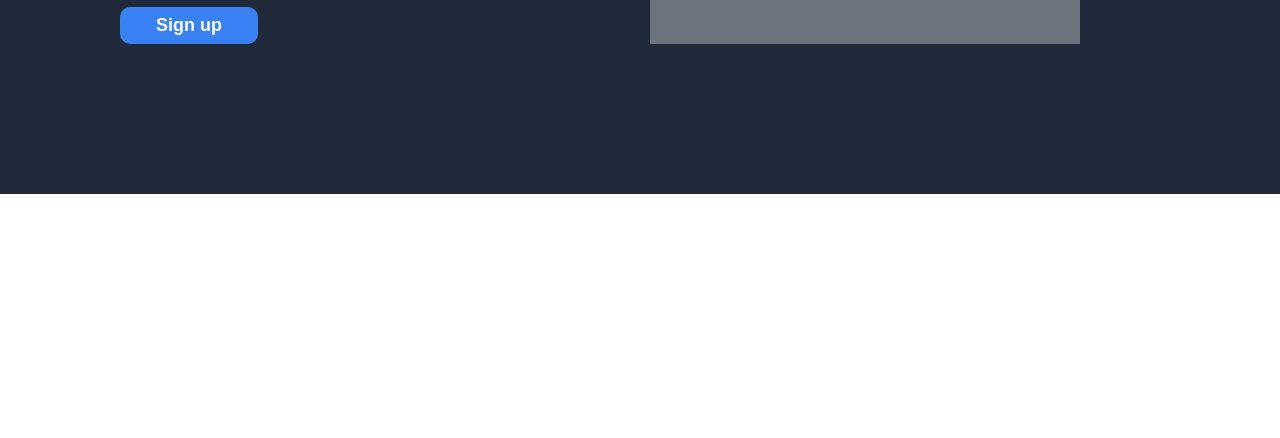
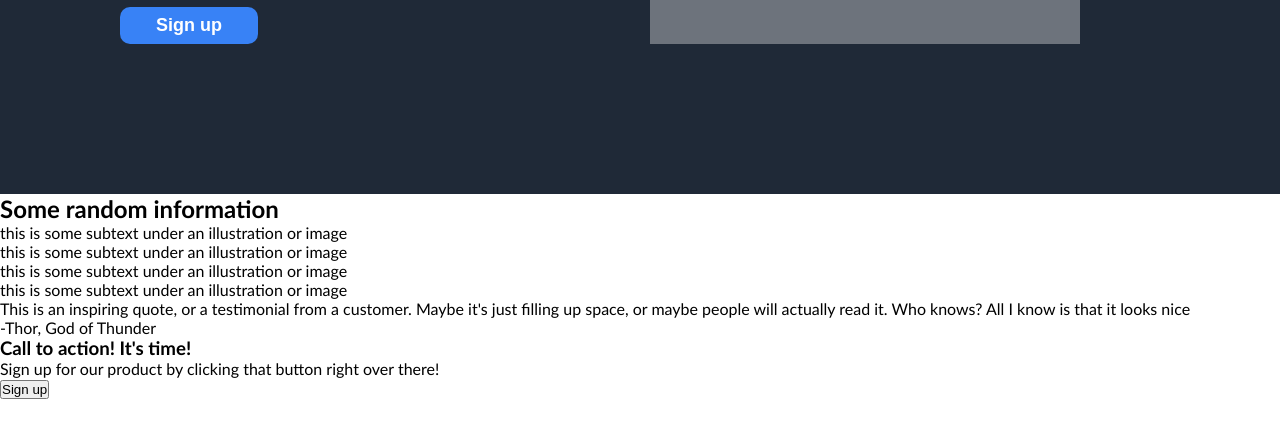
Before and after one commit to SinaBayati/landing-page, a plain HTML site: page index.html in a window 1280 px wide. Shown: the part 360-798 px from the top of the page. Drawn offline with Linux system fonts and the light colour scheme.

Commit message:
Add HTML markup for the main section

```diff
--- a/index.html
+++ b/index.html
@@ -28,6 +28,40 @@
       <div class="hero-img">this is a placeholder for an image</div>
     </div>
   </div>
+
+  <div class="main">
+    <div class="info">
+      <h2>Some random information</h2>
+      <div class="card">
+        <div class="card-img"></div>
+        <p>this is some subtext under an illustration or image</p>
+      </div>
+      <div class="card">
+        <div class="card-img"></div>
+        <p>this is some subtext under an illustration or image</p>
+      </div>
+      <div class="card">
+        <div class="card-img"></div>
+        <p>this is some subtext under an illustration or image</p>
+      </div>
+      <div class="card">
+        <div class="card-img"></div>
+        <p>this is some subtext under an illustration or image</p>
+      </div>
+    </div>
+    <div class="quote">
+      <p>This is an inspiring quote, or a testimonial from a customer. Maybe it's just filling up space, or maybe people
+        will actually read it. Who knows? All I know is that it looks nice</p>
+      <div class="source">-Thor, God of Thunder</div>
+    </div>
+    <div class="action">
+      <div class="container">
+        <h3>Call to action! It's time!</h3>
+        <p>Sign up for our product by clicking that button right over there!</p>
+        <button>Sign up</button>
+      </div>
+    </div>
+  </div>
 </body>
 
 </html>
```
